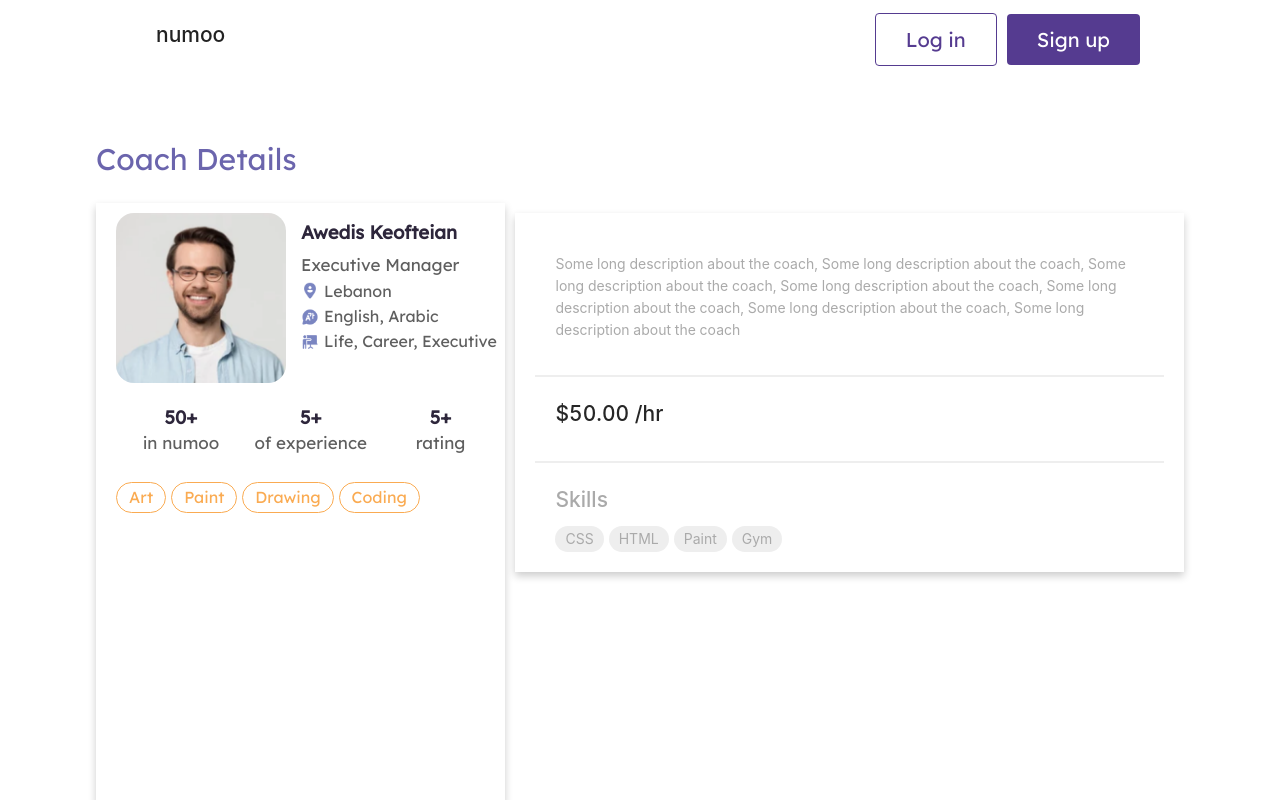
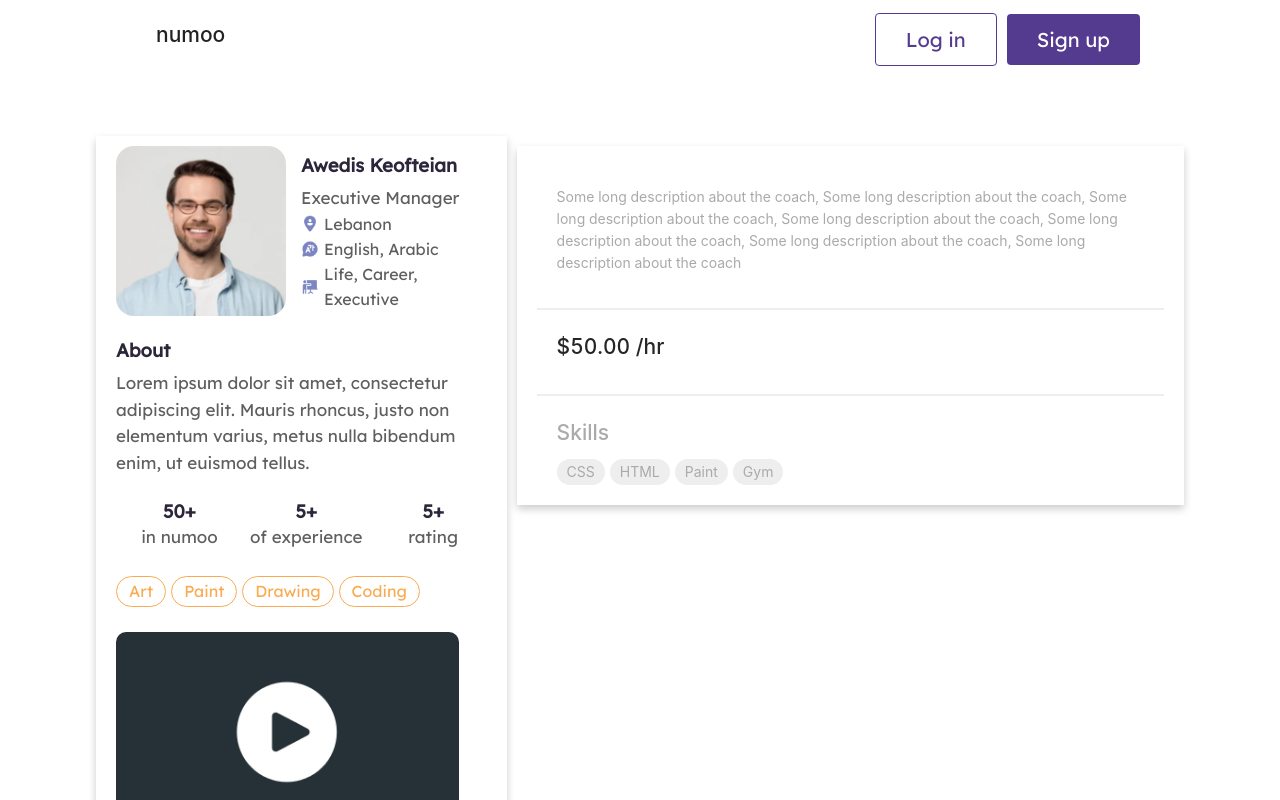
Before and after one commit to ismailasylla/Numoo-jad-project, a React (Create React App) app: page /app/coaches in a window 1280 px wide. Both pictures are taken after a click on the element 590 px from the left and 420 px from the top of the page. Shown: the top 800 px of the page. Built offline with nearby package versions, Linux system fonts and the light colour scheme; no server answers.

Commit message:
video player

```diff
--- a/src/components/custom/CoachDetail/CoachDetail.tsx
+++ b/src/components/custom/CoachDetail/CoachDetail.tsx
@@ -5,7 +5,6 @@ import { CoachShortProfile } from 'components';
 function CoachDetail() {
   return (
     <Container>
-
 
       <div style={{padding: '20px 20px', color: '#AAA'}}>
         <p>Some long description about the coach, Some long description about the coach, Some long description about the coach, Some long description about the coach,
--- a/src/components/custom/CoachStatistics/CoachStatistics.styled.tsx
+++ b/src/components/custom/CoachStatistics/CoachStatistics.styled.tsx
@@ -1,6 +1,5 @@
 import styled from "styled-components";
 import { colors } from "../../../constants";
-
 
 export const CenteredContainer = styled.div`
   margin-top: 20px;
--- a/src/constants/images/images.tsx
+++ b/src/constants/images/images.tsx
@@ -8,6 +8,7 @@ const images = {
   LANGUAGE: require('assets/images/language.png').default,
   LOCATION: require('assets/images/location.png').default,
   INFO: require('assets/images/info.png').default,
+  VIDEO_ICON: require('assets/images/circled_play.png').default,
 }
 
 export default images;
--- a/src/dummy/coaches.tsx
+++ b/src/dummy/coaches.tsx
@@ -1,5 +1,6 @@
 /* eslint @typescript-eslint/no-var-requires: "off" */
 const coachPic = require('./coach-pic.png').default;
+const helloVideo = require('./hello.mp4').default;
 
 const data = [
   {
@@ -15,6 +16,7 @@ const data = [
     experience: "5+",
     numooHours: "50+",
     rating: 4.9,
+    video: helloVideo
   },
   {
     id: 2,
@@ -29,6 +31,7 @@ const data = [
     experience: "5+",
     numooHours: "50+",
     rating: 4.9,
+    video: helloVideo
   },
   {
     id: 3,
@@ -43,6 +46,7 @@ const data = [
     experience: "5+",
     numooHours: "50+",
     rating: 4.9,
+    video: helloVideo
   },
   {
     id: 4,
@@ -57,6 +61,7 @@ const data = [
     experience: "5+",
     numooHours: "50+",
     rating: 4.9,
+    video: helloVideo
   },
   {
     id: 5,
@@ -71,6 +76,7 @@ const data = [
     experience: "5+",
     numooHours: "50+",
     rating: 4.9,
+    video: helloVideo
   },
   {
     id: 6,
@@ -85,6 +91,7 @@ const data = [
     experience: "5+",
     numooHours: "50+",
     rating: 4.9,
+    video: helloVideo
   },
   {
     id: 7,
@@ -99,6 +106,7 @@ const data = [
     experience: "5+",
     numooHours: "50+",
     rating: 4.9,
+    video: helloVideo
   },
   {
     id: 8,
@@ -113,6 +121,7 @@ const data = [
     experience: "5+",
     numooHours: "50+",
     rating: 4.9,
+    video: helloVideo
   },
   {
     id: 9,
@@ -127,6 +136,7 @@ const data = [
     experience: "5+",
     numooHours: "50+",
     rating: 4.9,
+    video: helloVideo
   },
   {
     id: 10,
@@ -141,6 +151,7 @@ const data = [
     experience: "5+",
     numooHours: "50+",
     rating: 4.9,
+    video: helloVideo
   },
 ];
 
--- a/src/views/app/CoachDetail/CoachDetailPage.styled.tsx
+++ b/src/views/app/CoachDetail/CoachDetailPage.styled.tsx
@@ -1,4 +1,6 @@
 import styled from "styled-components";
+import { colors } from "../../../constants";
+import { Modal } from "antd";
 
 export const Container = styled.div`
   width: 85%;
@@ -9,9 +11,20 @@ export const CoacheDetailWrapper = styled.div`
   display: flex;
   min-height: 600px;
 `;
+export const AboutWrapper = styled.div`
+  margin-top: 20px;
+  margin-bottom: 0px;
+`;
+export const AboutText = styled.div`
+  color: ${colors.secondaryTextLight};
+  font-size: 17px;
+  font-weight: 400;
+  font-family: 'Lexend';
+  width: 100%;
+`;
 export const CoacheDetailBoxLeft = styled.div`
   width: 45%;
-  padding: 10px 0px;
+  padding: 10px 10px;
   padding-left: 20px;
   box-shadow: 0 4px 8px 0 rgba(0,0,0,0.2);
 `;
@@ -19,3 +32,29 @@ export const CoacheDetailBoxRight = styled.div`
   width: 75%;
   padding: 10px 0px 0px 10px;
 `;
+
+export const VideoBox = styled.div`
+  width: 90%;
+  margin-top: 20px;
+  height: 200px;
+  border-radius: 10px;
+  display: flex;
+  justify-content: center;
+  align-items: center;
+  background: #263137;
+  cursor: pointer;
+`;
+export const VideoIcon = styled.img`
+  width: 120px;
+  height: 120px;
+`;
+export const VideoModal = styled(Modal)`
+  font-family: Lexend;
+  font-size: 20px;
+`;
+export const VideoText = styled.div`
+  font-family: Lexend;
+  font-size: 13px;
+  margin-top: 2px;
+  margin-left: 10px;
+`;
--- a/src/views/app/CoachDetail/CoachDetailPage.tsx
+++ b/src/views/app/CoachDetail/CoachDetailPage.tsx
@@ -1,15 +1,20 @@
-import React from 'react';
-import { Container, CoacheDetailWrapper, CoacheDetailBoxLeft, CoacheDetailBoxRight } from './CoachDetailPage.styled';
-import { SubHeading, CoachDetail, CoachShortProfile, CoachStatistics } from 'components';
+import React, {useState, useRef} from 'react';
+import { Container, CoacheDetailWrapper, CoacheDetailBoxLeft, CoacheDetailBoxRight, AboutWrapper, AboutText, VideoBox, VideoIcon, VideoModal, VideoText } from './CoachDetailPage.styled';
+import { LabelHeading, CoachDetail, CoachShortProfile, CoachStatistics } from 'components';
 import data from '../../../dummy/coaches';
+import { images } from '../../../constants';
 
 function CoachDetailPage({ props }: any): JSX.Element {
+  const [visible, setVisible ] = useState(false);
+  const videoRef = useRef<HTMLVideoElement>(null);
+
+  function closeModal() {
+    setVisible(false);
+    videoRef.current?.pause();
+  }
+
   return (
     <Container>
-      <SubHeading
-        title={"Coach Details"}
-      />
-
       <CoacheDetailWrapper>
         <CoacheDetailBoxLeft>
 
@@ -22,6 +27,15 @@ function CoachDetailPage({ props }: any): JSX.Element {
           languages={data[0].languages}
         />
 
+        <AboutWrapper>
+          <LabelHeading isGreyed="true" title="About" />
+        </AboutWrapper>
+        <AboutText>Lorem ipsum dolor sit amet, consectetur adipiscing
+          elit. Mauris rhoncus, justo non elementum varius,
+          metus nulla bibendum enim, ut euismod tellus.
+        </AboutText>
+
+
         <CoachStatistics
           numooHours={data[0].numooHours}
           experience={data[0].experience}
@@ -29,12 +43,34 @@ function CoachDetailPage({ props }: any): JSX.Element {
           tags={data[0].tags}
         />
 
+
+        <VideoBox onClick={() => setVisible(true)}>
+          <VideoIcon src={images.VIDEO_ICON}></VideoIcon>
+        </VideoBox>
+
+        <VideoModal
+          title={`Personal Message from ${data[0].name}`}
+          centered
+          visible={visible}
+          onCancel={closeModal}
+          footer={null}
+          bodyStyle={{padding: '0px'}}
+        >
+          <video width="100%" height="100%" autoPlay={true} ref={videoRef} controls>
+            <source src={data[0].video} type="video/mp4"/>
+            Your browser does not support the video tag.
+          </video>
+        </VideoModal>
+        <VideoText>Can&apos;t watch? Click to read and get to know {data[0].name}</VideoText>
+
+
         </CoacheDetailBoxLeft>
         <CoacheDetailBoxRight>
           <CoachDetail />
         </CoacheDetailBoxRight>
       </CoacheDetailWrapper>
 
+
     </Container>
   )
 }
--- a/src/views/app/Coaches/CoachesPage.styled.tsx
+++ b/src/views/app/Coaches/CoachesPage.styled.tsx
@@ -1,7 +1,6 @@
 import styled from "styled-components";
 import { colors } from '../../../constants';
 import { Select, Pagination, Input } from "antd";
-
 
 export const LocationSearch = styled(Input.Search)`
   width: 100%;
--- a/src/views/app/Coaches/CoachesPage.tsx
+++ b/src/views/app/Coaches/CoachesPage.tsx
@@ -6,9 +6,6 @@ import { dropdowns } from '../../../constants';
 
 function Coaches(props: any): JSX.Element {
   //Preferences Logic
-  function onSearch(e: any) {
-    console.log('onSearch item', e);
-  }
   function handleCategory(e: any) {
     console.log('handleCategory item', e);
   }
@@ -17,6 +14,9 @@ function Coaches(props: any): JSX.Element {
   }
   function handleLanguage(e: any) {
     console.log('handleLanguage item', e);
+  }
+  function handleLocation(e: any) {
+    console.log('handleLocation item', e);
   }
   function handleGender(e: any) {
     console.log('handleGender item', e);
@@ -80,7 +80,7 @@ function Coaches(props: any): JSX.Element {
               size="large"
               showArrow={true}
               placeholder="Any"
-              onChange={handleCategory}
+              onChange={handleLocation}
               >
 
               {dropdowns.locations.map((item, key) =>
```
Also changed, not shown: src/assets/images/circled_play.png (added), 1 other file (tests, documents, lock files or other folders).
